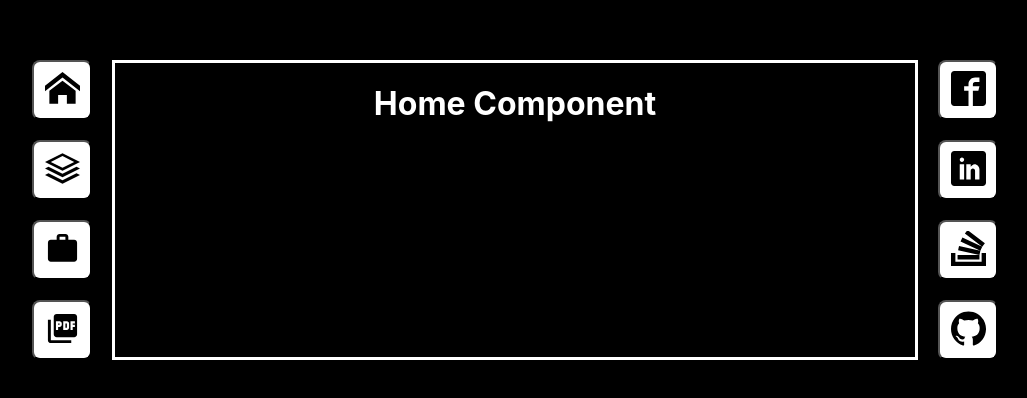
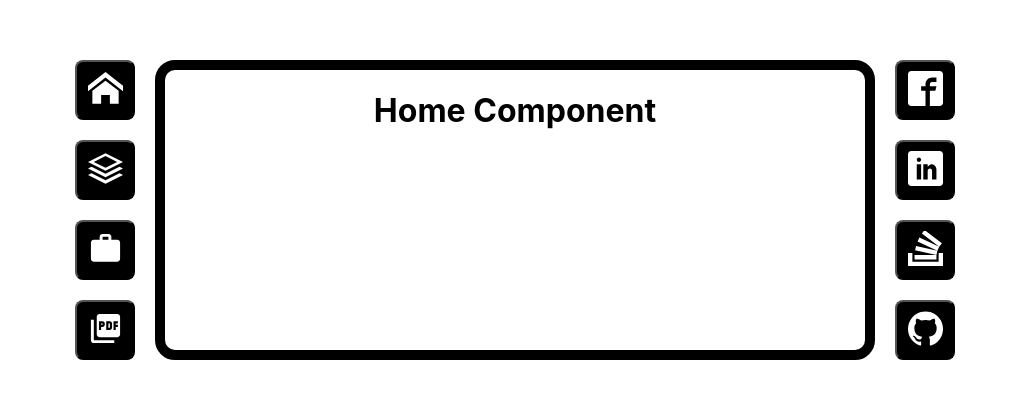
Before and after one commit to EhsanShakil/EhsanShakil.github.io, a React (Create React App) app: page / in a window 1280 px wide. Shown: the part 190-588 px from the top of the page, without its empty margins (125-1152 px from the left). Built offline with nearby package versions, Linux system fonts and the light colour scheme.

Commit message:
Updating

```diff
--- a/src/App.css
+++ b/src/App.css
@@ -1,6 +1,6 @@
 body {
   box-sizing: border-box;
-  background-color: black;
+  background-color: white;
   display: flex;
   justify-content: center;
   align-items: center;
@@ -11,15 +11,17 @@ body {
   margin: 10px;
   width: 60px;
   height: 60px;
-  background-color: white;
+  background-color: black;
   border-radius: 8px;
   /* background: #f3f5f7;
   box-shadow: 5px 5px 0px #f1f3f5, -5px -5px 0px #f5f7f9;
   outline: none;
   border: none; */
+  color: white;
+  outline: none;
 }
 .icon:active {
-  background-color: white;
+  background-color: black;
   box-shadow: 0 5px grey;
   transform: translateY(4px);
 }
@@ -35,13 +37,15 @@ body {
   flex-direction: row;
 }
 .screen {
-  border: 3px solid white;
-  width: 800px;
+  border: 10px solid black;
+  border-radius: 20px;
+  width: 700px;
   margin: 10px;
   display: flex;
   justify-content: center;
+  color: black;
+  background-color: white;
+}
+a {
   color: white;
 }
-a {
-  color: black;
-}
--- a/src/App.js
+++ b/src/App.js
@@ -36,7 +36,13 @@ function App() {
           <MdWork size="35" />
         </button>
         <button className="icon" title="Resume" onClick={() => setScreen(Home)}>
-          <MdPictureAsPdf size="35" />
+          <a
+            href="https://www.facebook.com/ehxn0"
+            target="_blank"
+            rel="noreferrer"
+          >
+            <MdPictureAsPdf size="35" />
+          </a>
         </button>
       </div>
       <div className="screen">
```
Also changed, not shown: 10 other files (tests, documents, lock files or other folders).
